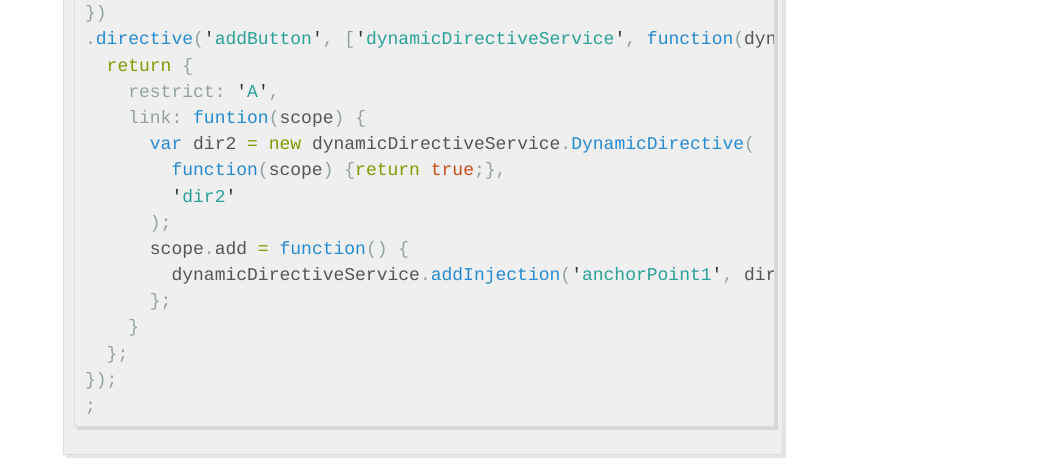
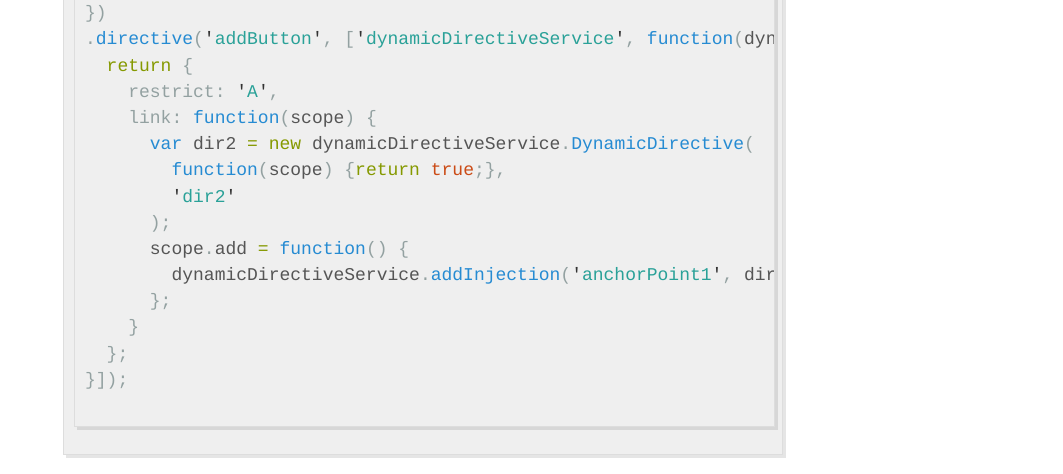
Before and after one commit to linagora/openpaas-tip-of-the-day, a Jekyll site: the page built from _posts/2016-2-5-dynamic-directives.md, in a window 1280 px wide and 1400 px high, scrolled down 640 px. Shown: the part 152-626 px from the top of the window, without its empty margins (217-1280 px from the left). Built offline with Jekyll 4.4.1, drawn with Linux system fonts in a browser that asks for light colours; Markdown is read by kramdown in place of the engine named in the settings.

Commit message:
Fix typo tip 04

````diff
--- a/_posts/2016-2-5-dynamic-directives.md
+++ b/_posts/2016-2-5-dynamic-directives.md
@@ -30,7 +30,7 @@
 .directive('addButton', ['dynamicDirectiveService', function(dynamicDirectiveService) {
   return {
     restrict: 'A',
-    link: funtion(scope) {
+    link: function(scope) {
       var dir2 = new dynamicDirectiveService.DynamicDirective(
         function(scope) {return true;},
         'dir2'
@@ -40,8 +40,8 @@
       };
     }
   };
-});
-;
+}]);
+
 ```
 
 ```html
@@ -75,7 +75,7 @@
 angular.module('linagora.esn.contact')
   .directive('applicationMenuContact', function(applicationMenuTemplateBuilder) {
     return {
-      retrict: 'E',
+      restrict: 'E',
       replace: true,
       template: applicationMenuTemplateBuilder('/#/contact', 'mdi-account-multiple', 'Contacts')
     };
````
